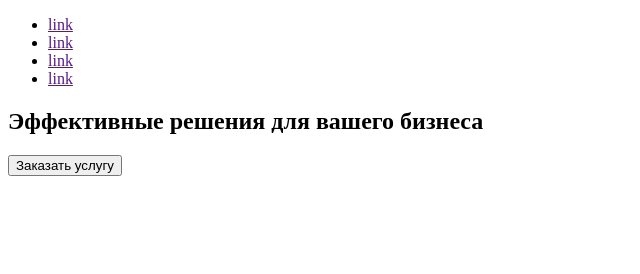
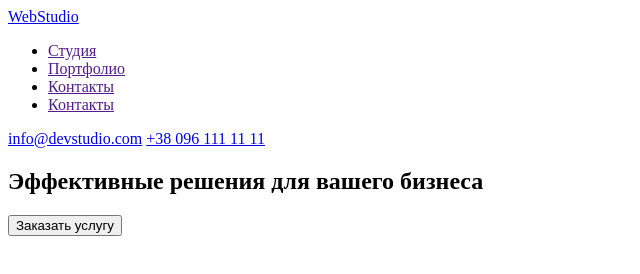
Before and after one commit to iSIayer/goit-markup-hw-01, a plain HTML site: page index.html in a window 1280 px wide. Shown: the whole page, without its empty margins (0-640 px from the left). Drawn offline with Linux system fonts and the light colour scheme.

Commit message:
add info header

```diff
--- a/index.html
+++ b/index.html
@@ -8,12 +8,18 @@
   </head>
   <body>
     <header>
-      <ul>
-        <li><a href="">link</a></li>
-        <li><a href="">link</a></li>
-        <li><a href="">link</a></li>
-        <li><a href="">link</a></li>
+      <a href="index.html"><span>Web</span><span>Studio</span></a>
+      <nav>
+        <ul>
+        <li><a href="">Студия</a></li>
+        <li><a href="">Портфолио</a></li>
+        <li><a href="">Контакты</a></li>
+        <li><a href="">Контакты</a></li>
       </ul>
+    </nav>
+
+      <a href="mailto:info@devstudio.com">info@devstudio.com</a>
+      <a href="tel:+380961111111">+38 096 111 11 11</a>
     </header>
     <section>
       <p>
```
